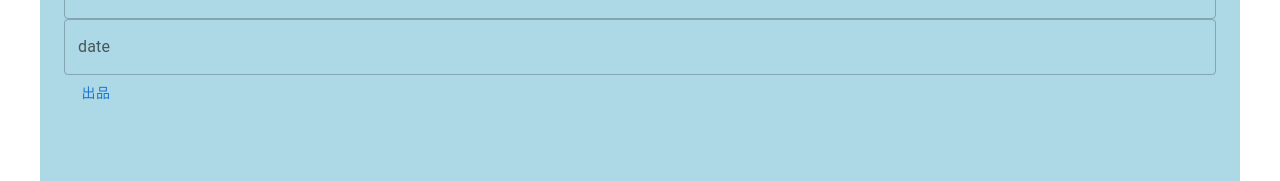
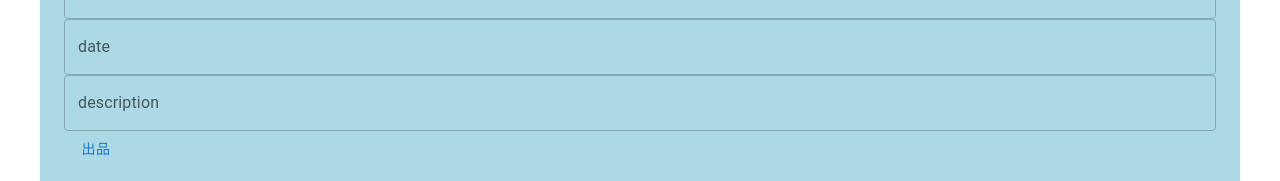
Before and after one commit to igarashiiiii/cake, a React (Create React App) app: page /add in a window 1280 px wide. Shown: the part 300-481 px from the top of the page. Built offline with nearby package versions, Linux system fonts and the light colour scheme.

Commit message:
"add description at seellAddCards"

```diff
--- a/src/sellerComponents/sellAdd/sellAddCards.tsx
+++ b/src/sellerComponents/sellAdd/sellAddCards.tsx
@@ -47,6 +47,14 @@ export const SellAddCards = () => {
         autoComplete="current-password"
         fullWidth
       />
+      <TextField
+        id="outlined-password-input"
+        label="description"
+        autoComplete="current-password"
+        maxRows={8}
+        fullWidth
+        multiline
+      />
       <Button>
         出品
       </Button>
```
